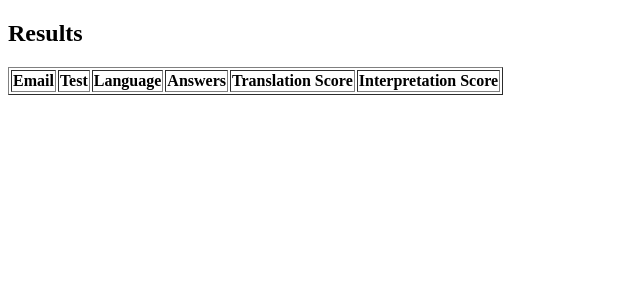
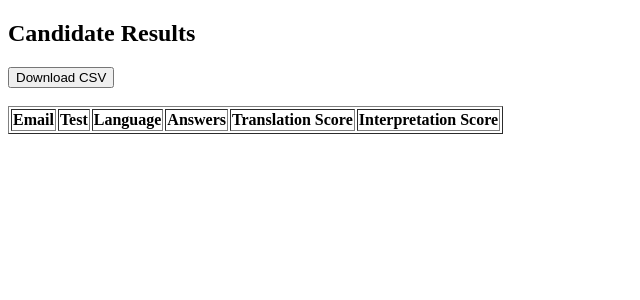
Before and after one commit to medeghinigiuliana/languagelab, a Flask app: page /dashboard in a window 1280 px wide. Shown: the top 300 px of the page, without its empty margins (0-640 px from the left). Run offline with Flask 3, Linux system fonts and the light colour scheme; data that the repository does not hold is empty.

Commit message:
feat: export results to CSV

```diff
--- a/app.py
+++ b/app.py
@@ -1,12 +1,12 @@
-from flask import Flask, render_template, request
+from flask import Flask, render_template, request, Response
 import sqlite3
 import uuid
 from datetime import datetime, timedelta
 import os
 from openai import OpenAI
-
 import base64
 import io
+import csv
 
 client = OpenAI(api_key=os.getenv("OPENAI_API_KEY"))
 
@@ -176,11 +176,7 @@ def create_invite(email):
 # ---------------------------
 @app.route("/", methods=["GET", "HEAD"])
 def home():
-    if request.method == "HEAD":
-        return "", 200
-
     token = request.args.get("token")
-
     if not token:
         return "Access denied"
 
@@ -303,6 +299,34 @@ def dashboard():
     return render_template("dashboard.html", data=data)
 
 # ---------------------------
+# EXPORT CSV
+# ---------------------------
+@app.route("/export")
+def export_csv():
+    conn = sqlite3.connect("db.db")
+    c = conn.cursor()
+
+    c.execute("""
+    SELECT email, test_type, language,
+           translation_score, interpretation_score,
+           transcription1, transcription2, transcription3, transcription4
+    FROM results
+    ORDER BY created_at DESC
+    """)
+
+    rows = c.fetchall()
+    conn.close()
+
+    def generate():
+        yield "Email,Test Type,Language,Translation Score,Interpretation Score,T1,T2,T3,T4\n"
+        for r in rows:
+            line = [str(i).replace(",", " ") if i else "" for i in r]
+            yield ",".join(line) + "\n"
+
+    return Response(generate(), mimetype="text/csv",
+                    headers={"Content-Disposition": "attachment; filename=results.csv"})
+
+# ---------------------------
 # RUN
 # ---------------------------
 if __name__ == "__main__":
--- a/templates/dashboard.html
+++ b/templates/dashboard.html
@@ -5,7 +5,13 @@
 </head>
 <body>
 
-<h2>Results</h2>
+<h2>Candidate Results</h2>
+
+<a href="/export">
+  <button>Download CSV</button>
+</a>
+
+<br><br>
 
 <table border="1">
 <tr>
```
